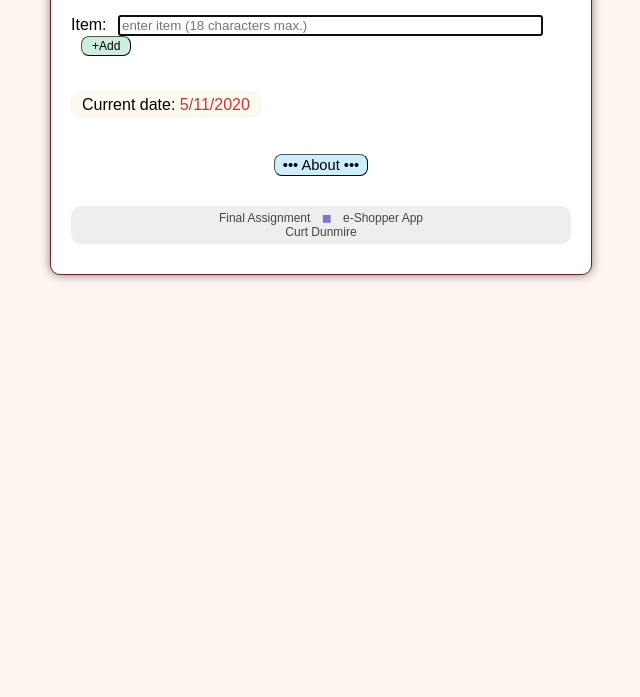
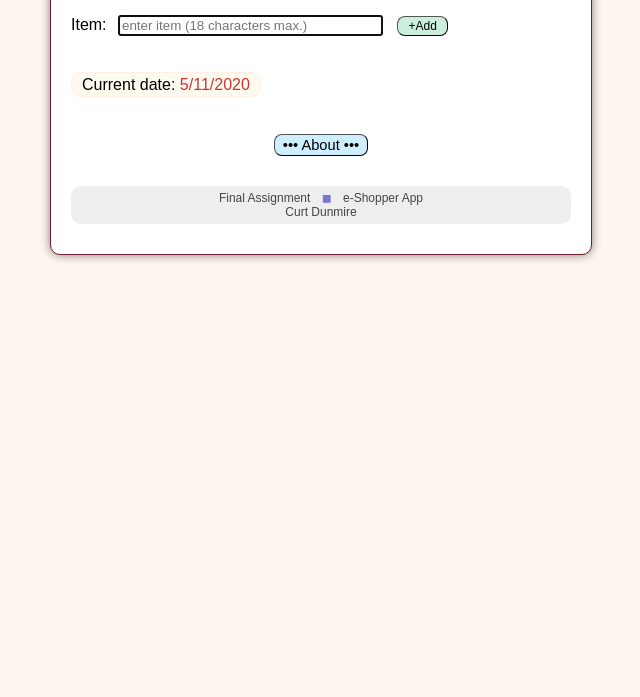
Before and after one commit to konkolrvclist/konkolrvclist.github.io, a plain HTML site: page index.html in a window 1280 px wide. Shown: the part 103-800 px from the top of the page, without its empty margins (319-959 px from the left). Drawn offline with nearby package versions, Linux system fonts and the light colour scheme.

Commit message:
Update index.html

```diff
--- a/index.html
+++ b/index.html
@@ -20,7 +20,7 @@
  <form onsubmit="return false;">
    <span class="InputName">Item:</span>
      <input type="text" id="item" name="item" onkeydown = "if (event.keyCode == 13)
-                        document.getElementById('btnSubmit').click()" size="50" maxlength="25" placeholder="enter item (18 characters max.)"/>
+                        document.getElementById('btnSubmit').click()" size="30" maxlength="25" placeholder="enter item (18 characters max.)"/>
       <input class="button" id="btnSubmit" name="submit" type="button" value="+Add" onclick="addShoppinglist(item.value)" />
  </form>
   <p id="MyList"></p>
```
